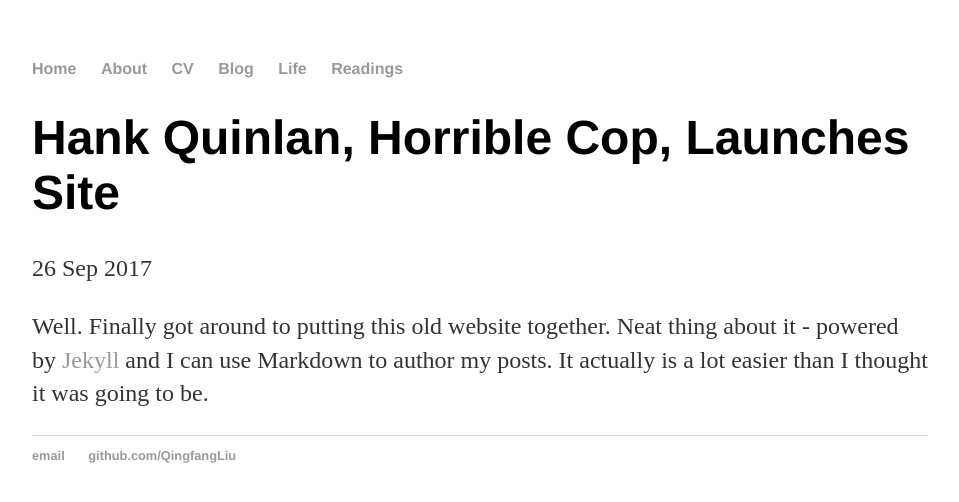
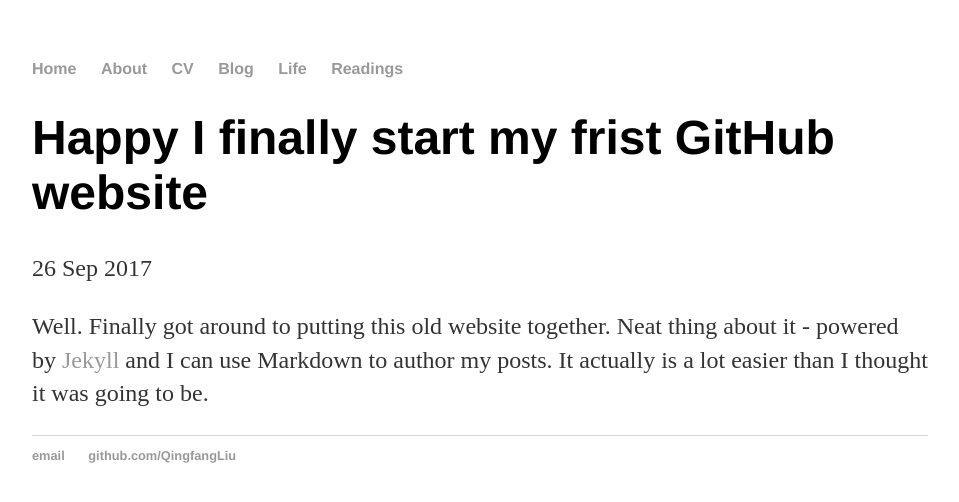
Before and after one commit to QingfangLiu/qingfangliu.github.io, a Jekyll site: the page built from _posts/2014-04-30-hank-quinlan-site-launched.md, in a window 1280 px wide. Shown: the top 502 px of the page, without its empty margins (160-1119 px from the left). Built offline with Jekyll 4.4.1, drawn with Linux system fonts in a browser that asks for light colours.

Commit message:
Update 2014-04-30-hank-quinlan-site-launched.md

```diff
--- a/_posts/2014-04-30-hank-quinlan-site-launched.md
+++ b/_posts/2014-04-30-hank-quinlan-site-launched.md
@@ -1,6 +1,6 @@
 ---
 layout: post
-title: "Hank Quinlan, Horrible Cop, Launches Site"
+title: "Happy I finally start my frist GitHub website"
 date: 2017-09-26
 ---
 
```
